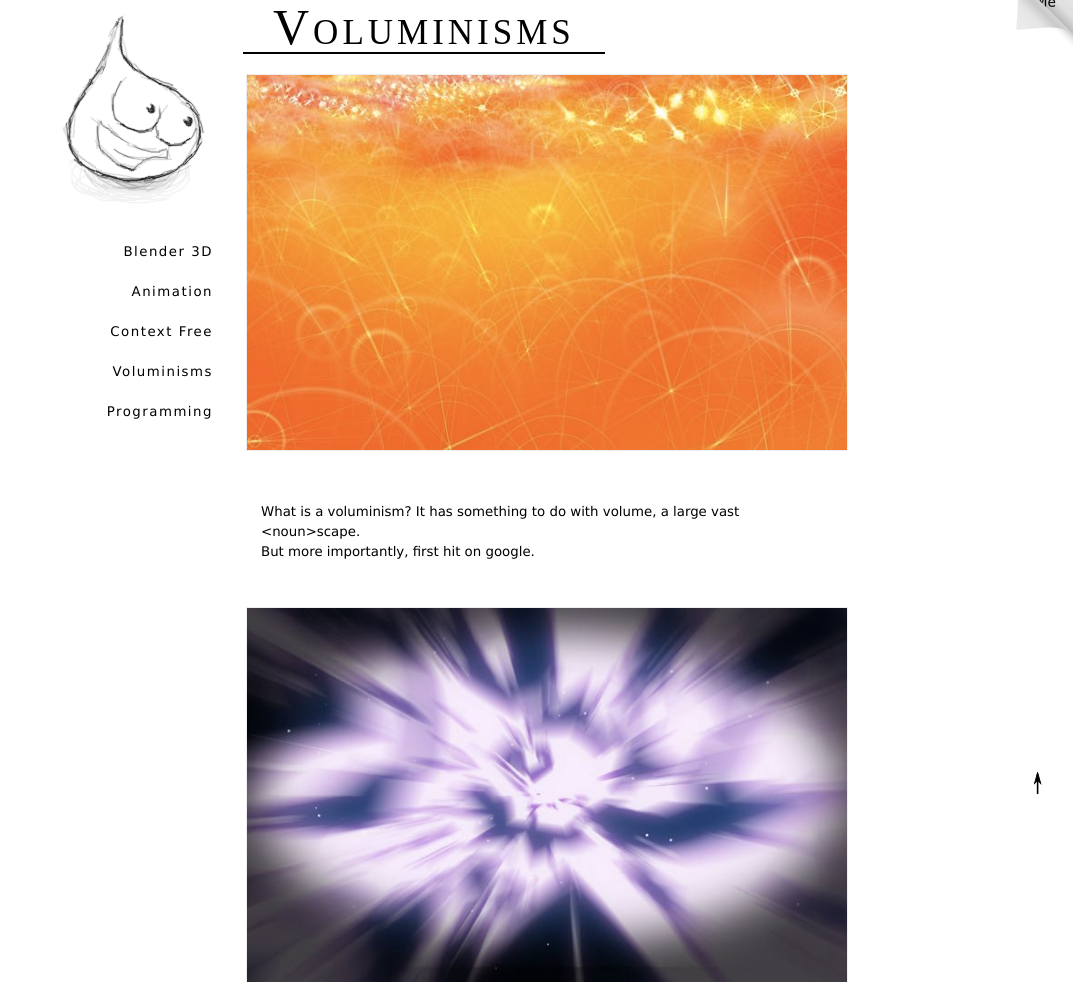
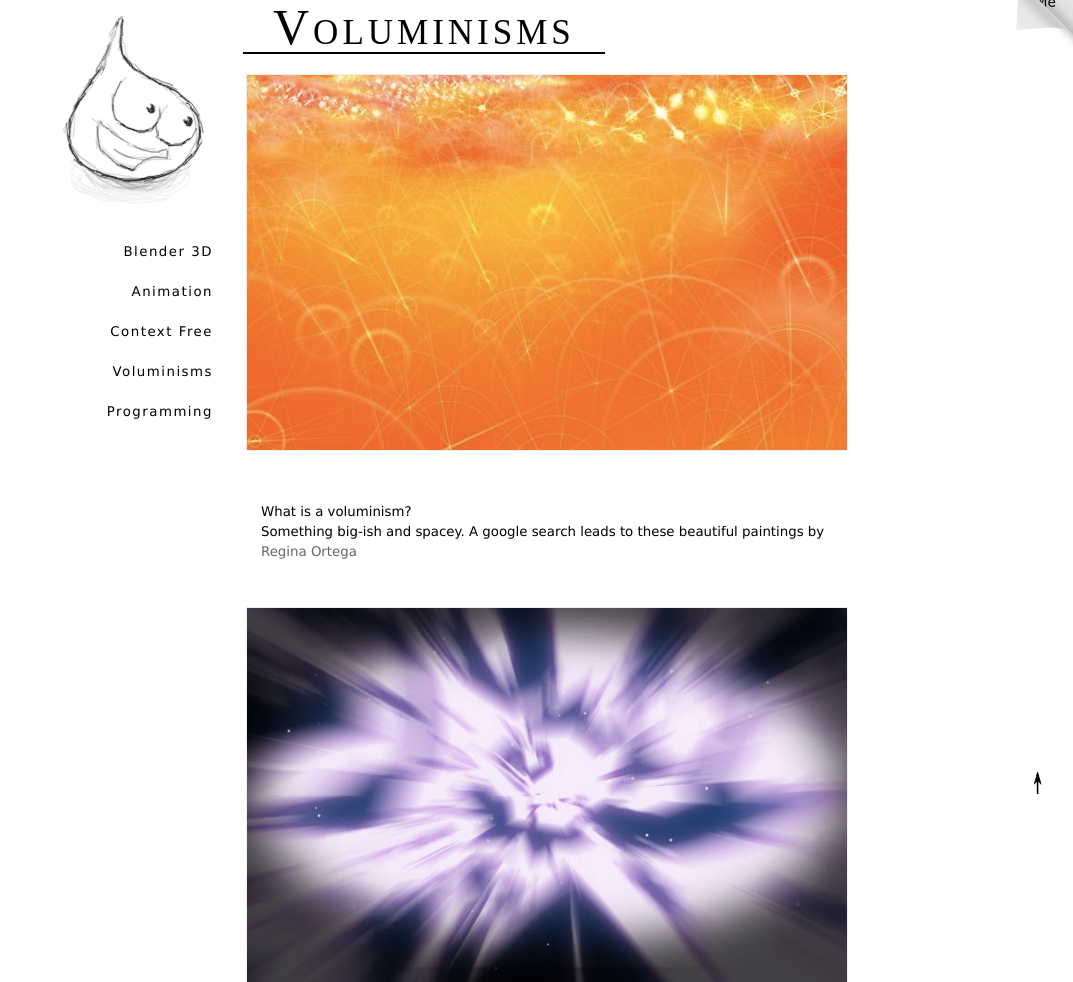
Before and after one commit to mlsteele/milessteele.com, a PHP site: page /voluminisms in a window 1280 px wide. Shown: the part 28-1010 px from the top of the page, without its empty margins (207-1280 px from the left). Run offline with PHP 8.4, Linux system fonts and the light colour scheme; style sheets or scripts are compiled from the project's sources.

Commit message:
CF Bough reference, voluminisms link outside

```diff
--- a/context_free.php
+++ b/context_free.php
@@ -17,6 +17,10 @@ $collection = 'context_free';
 </div>
 
 <?php ci('ferns2'); ?>
+<div class="alibi">
+    I'm working on my own implementation of Context Free in Javascript which will have
+    dynamics built in. Expect some with some waving, morphing, and growing designs in the future.
+</div>
 
 <?php ci('fan_SXK'); ?>
 <div class="alibi">
--- a/voluminisms.php
+++ b/voluminisms.php
@@ -10,8 +10,9 @@ $collection = 'voluminisms';
 <?php ci('fruitjuice-orange-red'); ?>
 
 <div class="alibi">
-    What is a voluminism? It has something to do with volume, a large vast &lt;noun&gt;scape.
-    <br>But more importantly, first hit on google.
+	What is a voluminism?<br>
+	Something big-ish and spacey. A google search leads to these beautiful paintings by
+	<a href="http://www.reginaortega.es/voluminismo.html">Regina Ortega</a>
 </div>
 
 <?php ci('synthetic'); ?>
```
